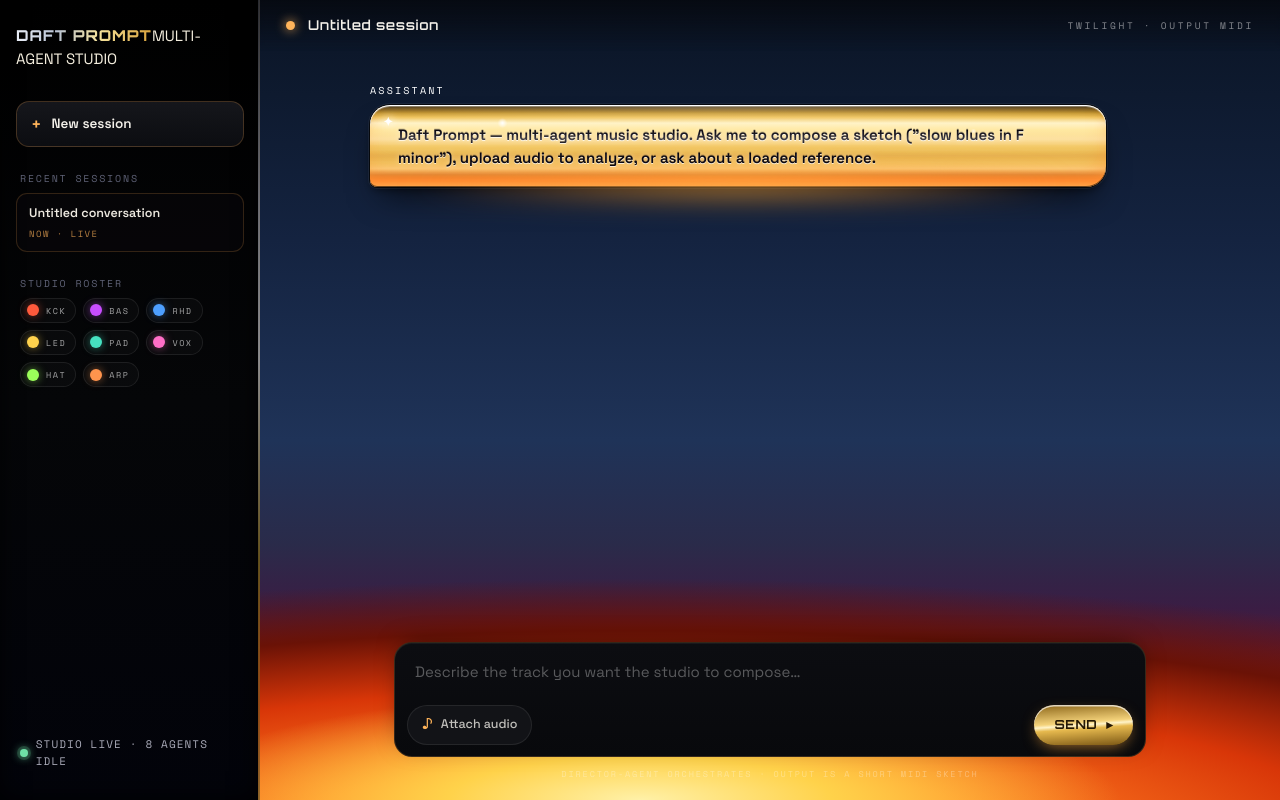
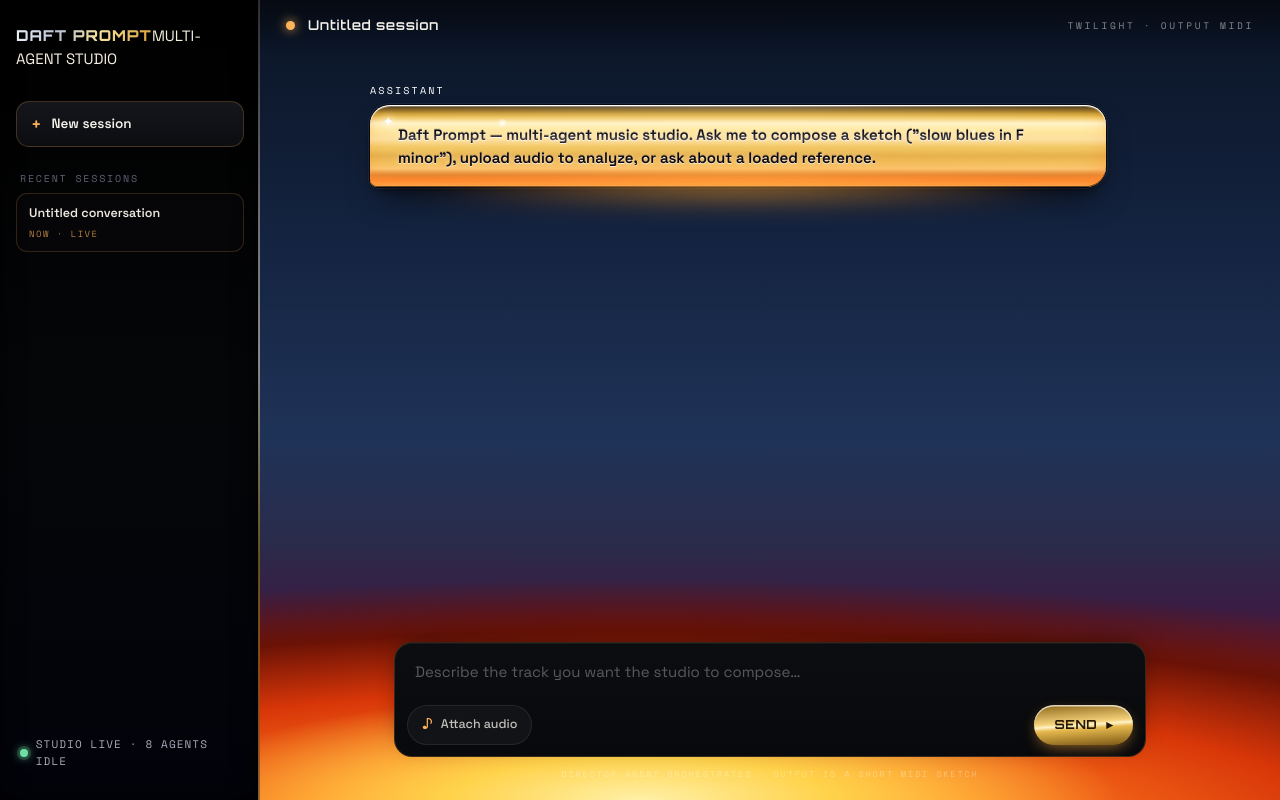
Before and after one commit to anatissera/Daft-Prompt, a Next.js app in the folder apps/web/: page / in a window 1280 px wide. Built offline with nearby package versions, Linux system fonts and the light colour scheme.

Commit message:
revert(web): drop Studio Roster chip row from sidebar

```diff
--- a/apps/web/app/page.tsx
+++ b/apps/web/app/page.tsx
@@ -201,13 +201,6 @@ export default function Home() {
     setError(null);
   }
 
-  const studioRoster = [
-    { tag: "KCK", color: "#ff5a3c" }, { tag: "BAS", color: "#c84dff" },
-    { tag: "RHD", color: "#4d9fff" }, { tag: "LED", color: "#ffd24d" },
-    { tag: "PAD", color: "#46e0c0" }, { tag: "VOX", color: "#ff6ec7" },
-    { tag: "HAT", color: "#9bff5a" }, { tag: "ARP", color: "#ff944d" },
-  ];
-
   return (
     <main className="app-shell">
       <aside className="app-sidebar" aria-label="Sessions">
@@ -228,18 +221,6 @@ export default function Home() {
               <span className="sidebar-recent-title">Untitled conversation</span>
               <span className="sidebar-recent-meta">NOW · LIVE</span>
             </button>
-          </div>
-        </div>
-
-        <div className="sidebar-section">
-          <span className="sidebar-section-title">Studio roster</span>
-          <div className="sidebar-chip-row">
-            {studioRoster.map((r) => (
-              <span key={r.tag} className="sidebar-chip" title={r.tag}>
-                <span className="sidebar-chip-dot" style={{ background: r.color, boxShadow: `0 0 8px ${r.color}88` }} />
-                <span className="sidebar-chip-tag">{r.tag}</span>
-              </span>
-            ))}
           </div>
         </div>
 
```
